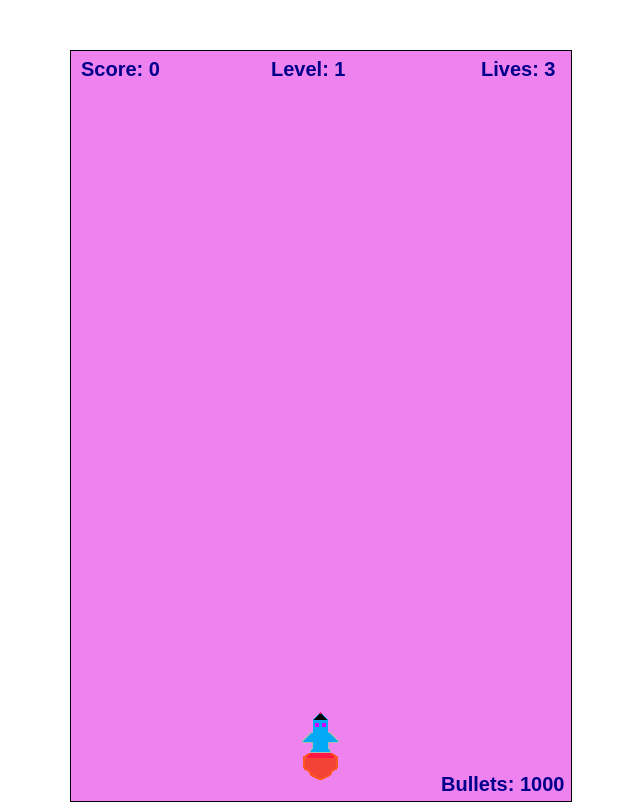
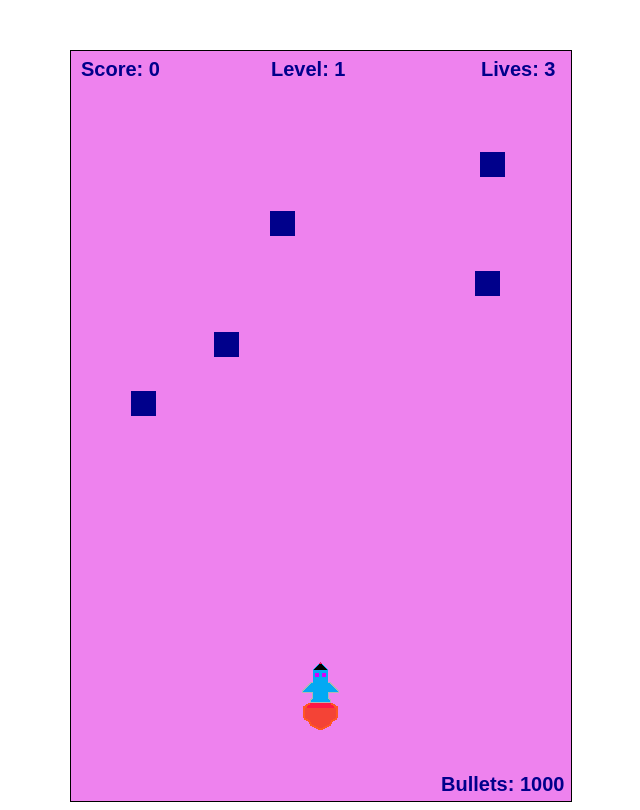
Before and after one commit to Jason2945/Space_Invader_JS, a plain HTML site: page index.html in a window 1280 px wide. Shown: the whole page, without its empty margins (319-959 px from the left). Drawn offline with Linux system fonts and the light colour scheme.

Commit message:
Update Project
Finished game over screen.
Check for game over.
Next step is to work on enemy and bullet collision

```diff
--- a/index.html
+++ b/index.html
@@ -9,6 +9,7 @@
 <body>
     <canvas id="canvas" width="500" height="750"></canvas>
     <script src="scripts/gameinfo.js"></script>
+    <script src="scripts/enemies.js"></script>
     <script src="scripts/spaceship.js"></script>
     <script src="scripts/bullets.js"></script>
     <script src="scripts/main.js"></script>
--- a/scripts/enemies.js
+++ b/scripts/enemies.js
@@ -1,22 +1,49 @@
+// Enemies info
+
 // Enemy info
-let enemySpawnCounter = 0;
-let enemies = []
-let enemyNum = gameData.GameLevel * 100
-let enemySpeed = gameData.GameLevel;
+class Enemies{
+    constructor(enemySpawnCounter, totalEnemies, enemyNum, enemySpeed){
+        this.enemySpawnCounter = 0;
+        this.totalEnemies = [];
+        this.enemyNum = info.gameLevel * 100;
+        this.enemySpeed = (info.gameLevel / 3);
+    }
 
-// Create invaders for the user
-function enemySpawn(){
+    // This method creates enemies
+    createEnemies(){
         let enemy = {};
         enemy.x = Math.floor(Math.random() * 400) + 50;
         enemy.y = 100
-    enemies.push(enemy);
+        this.totalEnemies.push(enemy);
+        this.enemySpawnCounter ++;
     }
 
-function drawEnemies() {
-    enemies.map(enemy => {
+    // This method displays the enemies on the canvas
+    drawEnemies(){
+        this.totalEnemies.map(enemy => {
             ctx.fillRect(enemy.x, enemy.y, 25, 25)
         })
     }
 
-// Enemy spawn speed is different than user speed
-setInterval(enemySpawn, 1000)
+    // This method moves the enemies
+    moveEnemies(){
+        // This line checks to speed if gameLevel has been updated
+        this.enemySpeed = info.gameLevel;
+        this.totalEnemies.map(enemy =>{
+            enemy.y += this.enemySpeed;
+        })
+    }
+
+    // This method checks if enemies pass the spaceship
+    enemyLocation(){
+        this.totalEnemies.map(enemy =>{
+            // Find the index of current enemy in total enemies
+            let index = this.totalEnemies.indexOf(enemy);
+            if (enemy.y > ship.shipY + 100){
+                info.livesLeft --;
+                // Remove the current enemy after life is lost
+                this.totalEnemies.splice(index, 1)
+            }
+        })
+    }
+}
--- a/scripts/gameinfo.js
+++ b/scripts/gameinfo.js
@@ -1,5 +1,6 @@
-//File for basic Canvas info
+//Canvas display info
 
+// Create a class for the info displayed on canvas
 class gameInfo{
     constructor(livesLeft, score, gameLevel){
         this.livesLeft = 3;
@@ -7,21 +8,46 @@ class gameInfo{
         this.gameLevel = 1;
     }
 
+    // This method displays the current user score
     drawScore(){
         ctx.font = "bold 20px Arial";
         ctx.fillStyle = "darkblue";
         ctx.fillText(`Score: ${this.score}`, 10, 25)
     }
 
+    // This method checks the user's current level
+    checkLevel(){
+        this.gameLevel = Math.ceil(enemy.enemySpawnCounter / 100);
+    }
+
+    // This method displays the user's current level
     drawLevel(){
         ctx.font = "bold 20px Arial";
         ctx.fillStyle = "darkblue";
         ctx.fillText(`Level: ${this.gameLevel}`, 200, 25);
     }
 
+    // This method displays the amount of lives the user currently has
     drawLives(){
         ctx.font = "bold 20px Arial";
         ctx.fillStyle = "darkblue";
         ctx.fillText(`Lives: ${this.livesLeft}`, 410, 25);
     }
+
+    // This method displays the game over message
+    displayGameOver(){
+        ctx.clearRect(0, 0, canvas.width, canvas.height);
+        ctx.font = "bold 50px Arial";
+        ctx.fillStyle = "darkblue";
+        ctx.fillText('GAME OVER', 100, canvas.height/2);
+        ctx.fillText(`Final Score : ${this.score}`, 10, 50)
+    }
+
+    // This method checks if it is game over
+    gameOver(){
+        if (this.livesLeft <= 0){
+            return true;
+        }
+        return false;
+    }
 }
--- a/scripts/main.js
+++ b/scripts/main.js
@@ -1,3 +1,5 @@
+// Main JS file to call all functions
+
 // Draw the Canvas
 const canvas = document.getElementById("canvas");
 const ctx = canvas.getContext("2d");
@@ -6,12 +8,18 @@ const ctx = canvas.getContext("2d");
 const bullet = new Bullet();
 const info = new gameInfo();
 const ship = new spaceship();
+const enemy = new Enemies();
+
+// Speed of enemy spawnrate
+let time_ms = 1000;
 
 // Main function that calls all the other functions
 function drawAll(){
     // This clears the screen for every new draw
     ctx.clearRect(0, 0, canvas.width, canvas.height);
 
+    enemy.enemyLocation();
+    info.checkLevel();
     info.drawScore();
     info.drawLives();
     info.drawLevel();
@@ -24,13 +32,25 @@ function drawAll(){
     bullet.drawBullets();
     bullet.moveBullet();
 
-    requestAnimationFrame(drawAll);
+    enemy.moveEnemies();
+    enemy.drawEnemies();
+
+    if (!info.gameOver()){
+        gameOn = requestAnimationFrame(drawAll);
+    }else {
+        cancelAnimationFrame(gameOn);
+        info.displayGameOver();
+    }
+
 }
-
+setInterval(() => {
+    enemy.createEnemies();
+}, time_ms);
 
 // Event listeners to check user keyboard inputs
 document.addEventListener("keyup", inputButton => ship.userReleased(inputButton));
 document.addEventListener("keydown", inputButton => ship.userPressed(inputButton));
 document.addEventListener("keyup", inputButton => bullet.spacebarUp(inputButton));
 document.addEventListener("keydown", inputButton => bullet.spacebarDown(inputButton));
+
 drawAll();
--- a/scripts/spaceship.js
+++ b/scripts/spaceship.js
@@ -4,11 +4,12 @@
 const img = new Image();
 img.src = "spaceship.png";
 
+// Create a class spaceship
 class spaceship{
     constructor(shipX, shipY){
         // Locate the starting location of the spaceship
         this.shipX = 200;
-        this.shipY = 650;
+        this.shipY = 600;
         this.leftPressed = false;
         this.rightPressed = false;
     }
```
Also changed, not shown: scripts/bullets.js (+8 -9 lines). Lines whose indentation alone changed are shown as unchanged.
